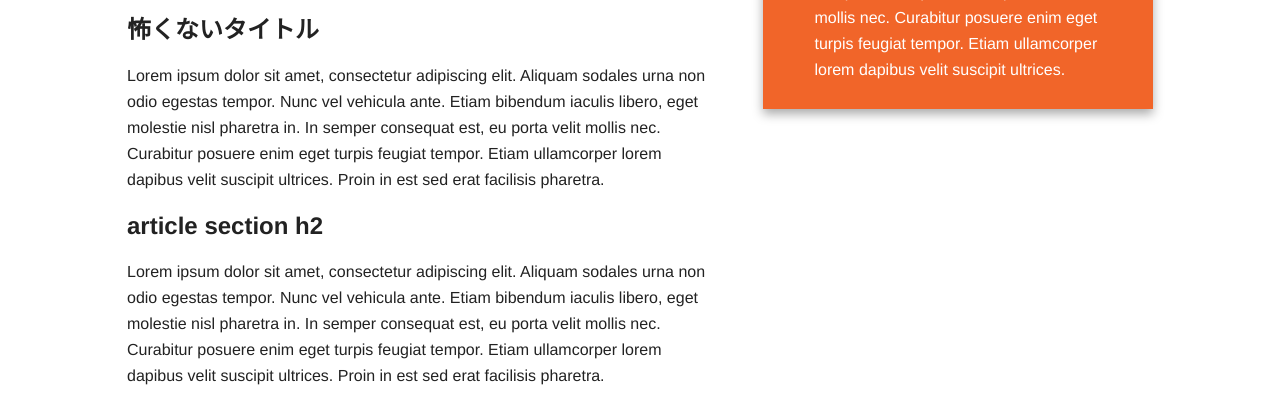
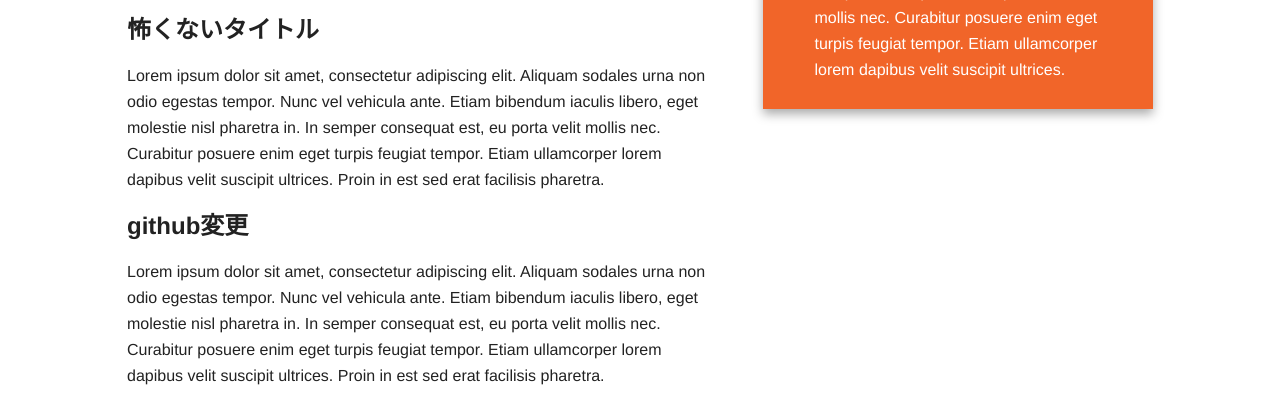
Before and after one commit to hamaji/firstgit, a plain HTML site: page index.html in a window 1280 px wide. Shown: the part 360-764 px from the top of the page. Drawn offline with nearby package versions, Linux system fonts and the light colour scheme.

Commit message:
githubで変更で加える
githubの変更を加える

```diff
--- a/index.html
+++ b/index.html
@@ -48,7 +48,7 @@
                         <p>Lorem ipsum dolor sit amet, consectetur adipiscing elit. Aliquam sodales urna non odio egestas tempor. Nunc vel vehicula ante. Etiam bibendum iaculis libero, eget molestie nisl pharetra in. In semper consequat est, eu porta velit mollis nec. Curabitur posuere enim eget turpis feugiat tempor. Etiam ullamcorper lorem dapibus velit suscipit ultrices. Proin in est sed erat facilisis pharetra.</p>
                     </section>
                     <section>
-                        <h2>article section h2</h2>
+                        <h2>github変更</h2>
                         <p>Lorem ipsum dolor sit amet, consectetur adipiscing elit. Aliquam sodales urna non odio egestas tempor. Nunc vel vehicula ante. Etiam bibendum iaculis libero, eget molestie nisl pharetra in. In semper consequat est, eu porta velit mollis nec. Curabitur posuere enim eget turpis feugiat tempor. Etiam ullamcorper lorem dapibus velit suscipit ultrices. Proin in est sed erat facilisis pharetra.</p>
                     </section>
                     <footer>
```
